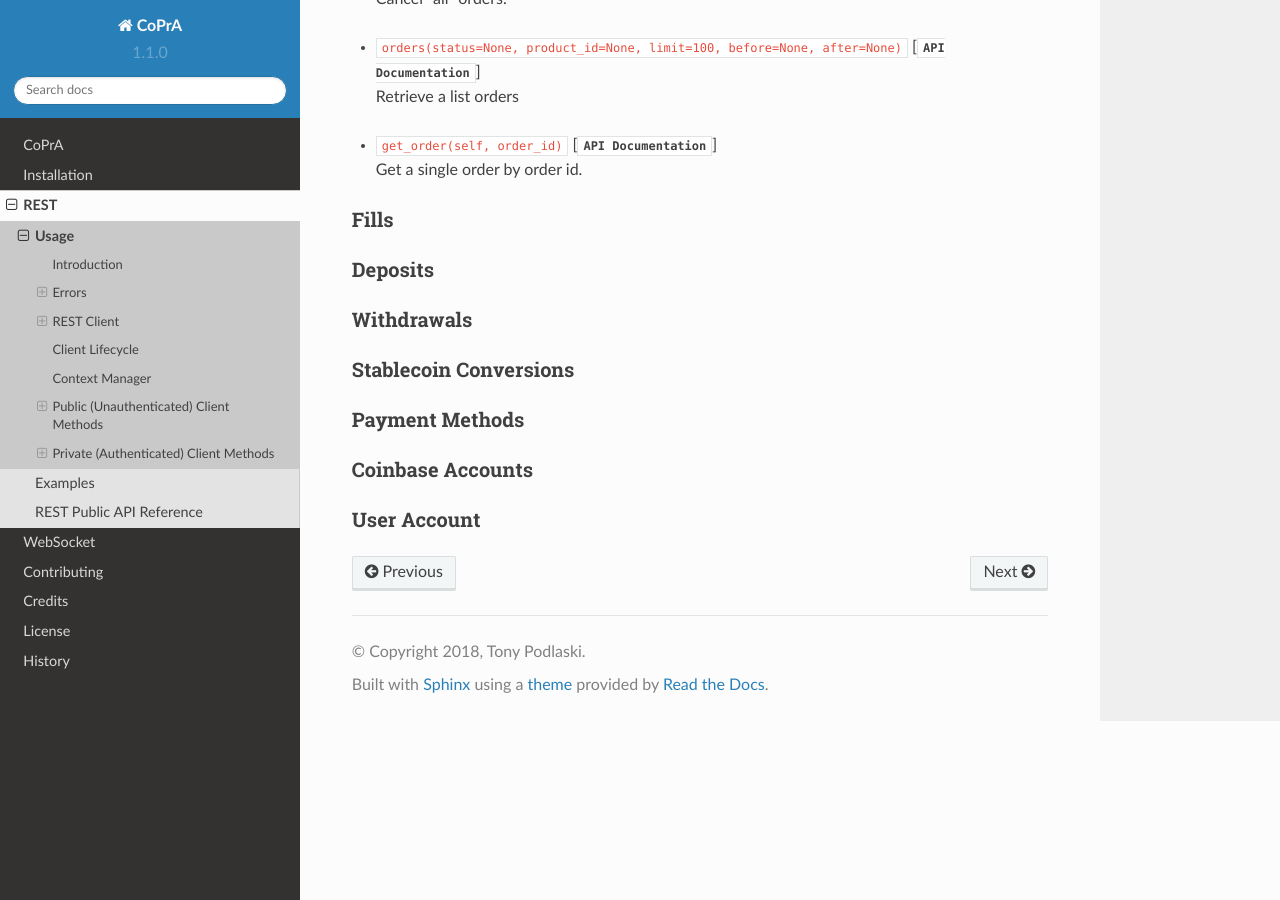
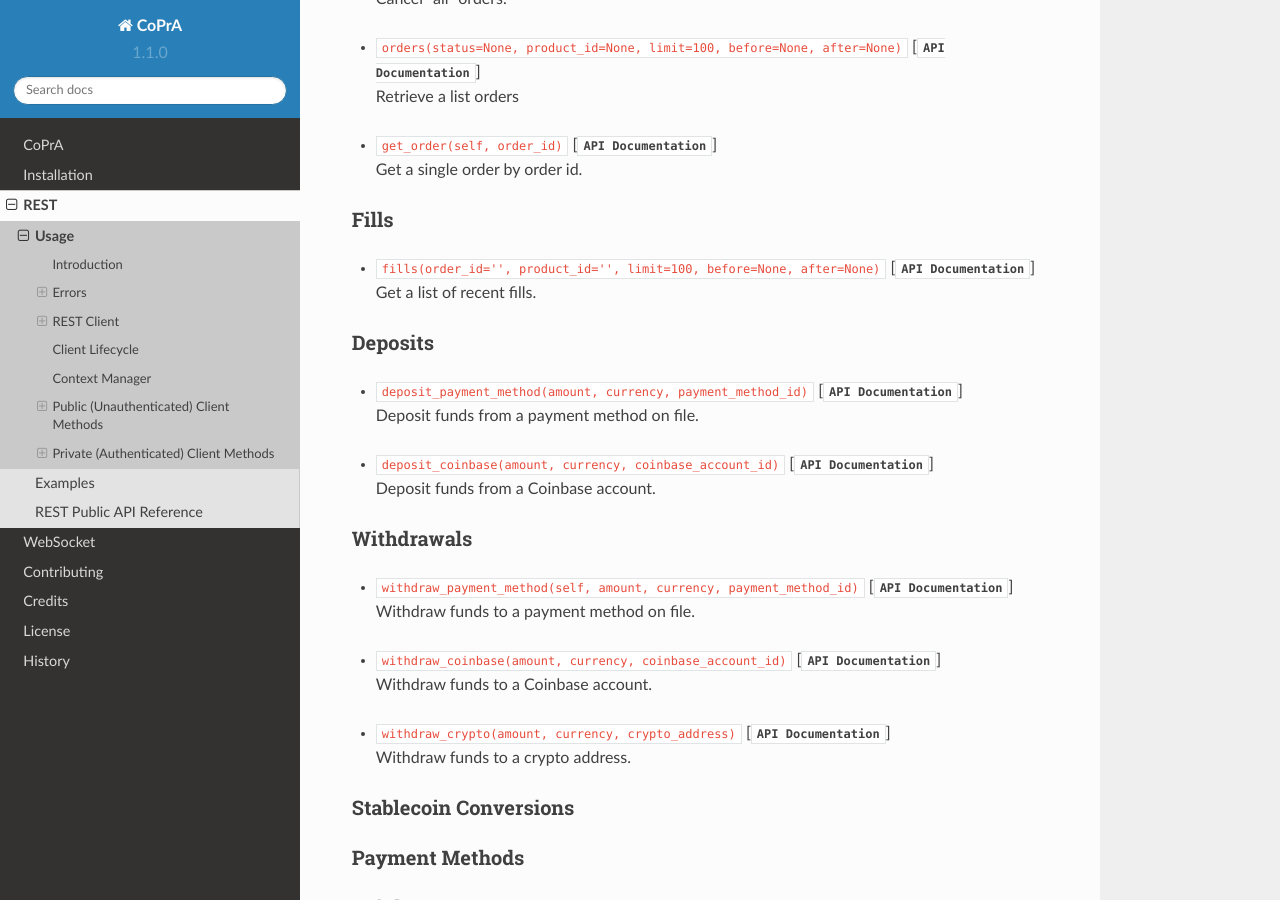
Before and after one commit to tpodlaski/copra, a Sphinx documentation site: the page built from docs/rest/usage.rst, in a window 1280 px wide and 900 px high, scrolled down 5776 px. Built offline with Sphinx 7.4.7 and the Read the Docs theme 2.0.0, drawn with Linux system fonts in a browser that asks for light colours.

Commit message:
Update usage.rst

```diff
--- a/docs/rest/usage.rst
+++ b/docs/rest/usage.rst
@@ -230,11 +230,35 @@ Orders
 Fills
 +++++
 
+*
+    | ``fills(order_id='', product_id='', limit=100, before=None, after=None)`` [:meth:`API Documentation <copra.rest.Client.fills>`]
+    | Get a list of recent fills.
+
 Deposits
 ++++++++
 
+*
+    | ``deposit_payment_method(amount, currency, payment_method_id)`` [:meth:`API Documentation <copra.rest.Client.deposit_payment_method>`]
+    | Deposit funds from a payment method on file.
+
+*
+    | ``deposit_coinbase(amount, currency, coinbase_account_id)`` [:meth:`API Documentation <copra.rest.Client.deposit_coinbase>`]
+    | Deposit funds from a Coinbase account.
+
 Withdrawals
 +++++++++++
+
+*
+    | ``withdraw_payment_method(self, amount, currency, payment_method_id)`` [:meth:`API Documentation <copra.rest.Client.withdraw_payment_method>`]
+    | Withdraw funds to a payment method on file.
+
+*
+    | ``withdraw_coinbase(amount, currency, coinbase_account_id)`` [:meth:`API Documentation <copra.rest.Client.withdraw_coinbase>`]
+    | Withdraw funds to a Coinbase account.
+
+*
+    | ``withdraw_crypto(amount, currency, crypto_address)`` [:meth:`API Documentation <copra.rest.Client.withdraw_crypto>`]
+    | Withdraw funds to a crypto address.
 
 Stablecoin Conversions
 ++++++++++++++++++++++
```
